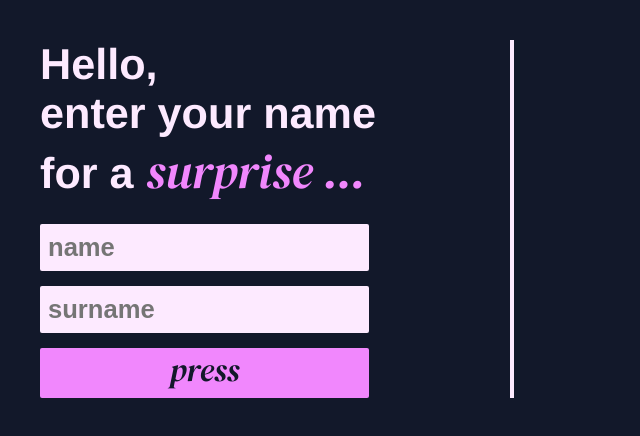
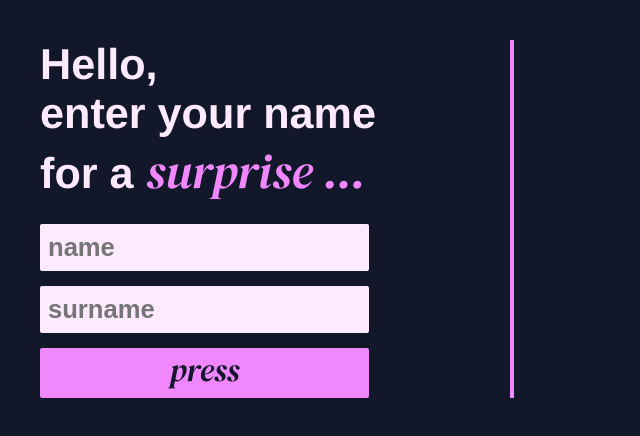
Before and after one commit to mouadd9/randomTextGenerator, a website with bundled scripts: page index.html in a window 1280 px wide. Shown: the whole page, without its empty margins (0-640 px from the left). Built offline with nearby package versions, Linux system fonts and the light colour scheme.

Commit message:
final version

```diff
--- a/ressources/style.css
+++ b/ressources/style.css
@@ -54,7 +54,7 @@ html{
     justify-content: flex-start;
     align-items: flex-start;
     gap:20px;
-    border-right: 4px solid   #fdeaff;
+    border-right: 4px solid    #f187fd;
   }
 
   form{
```
